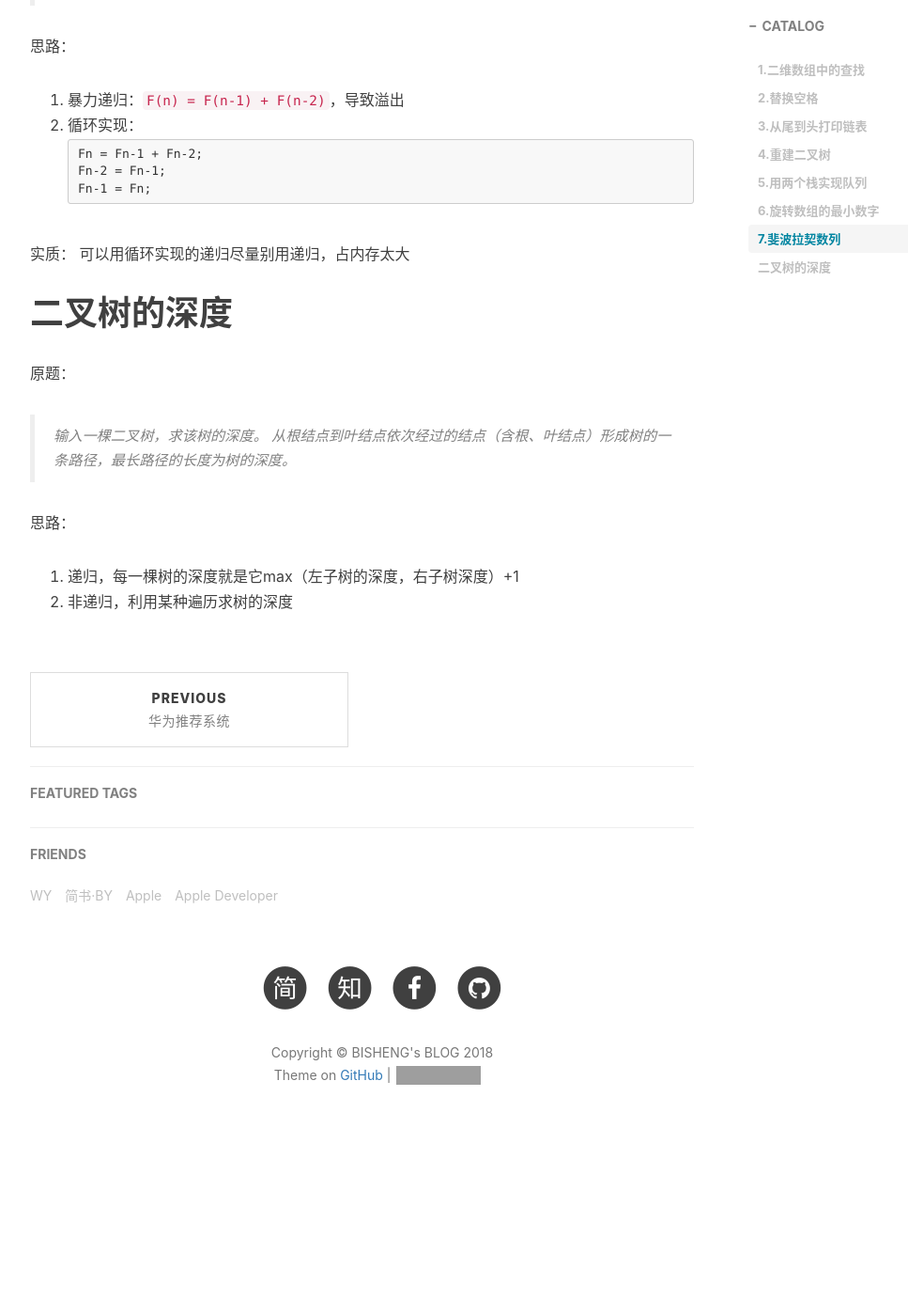
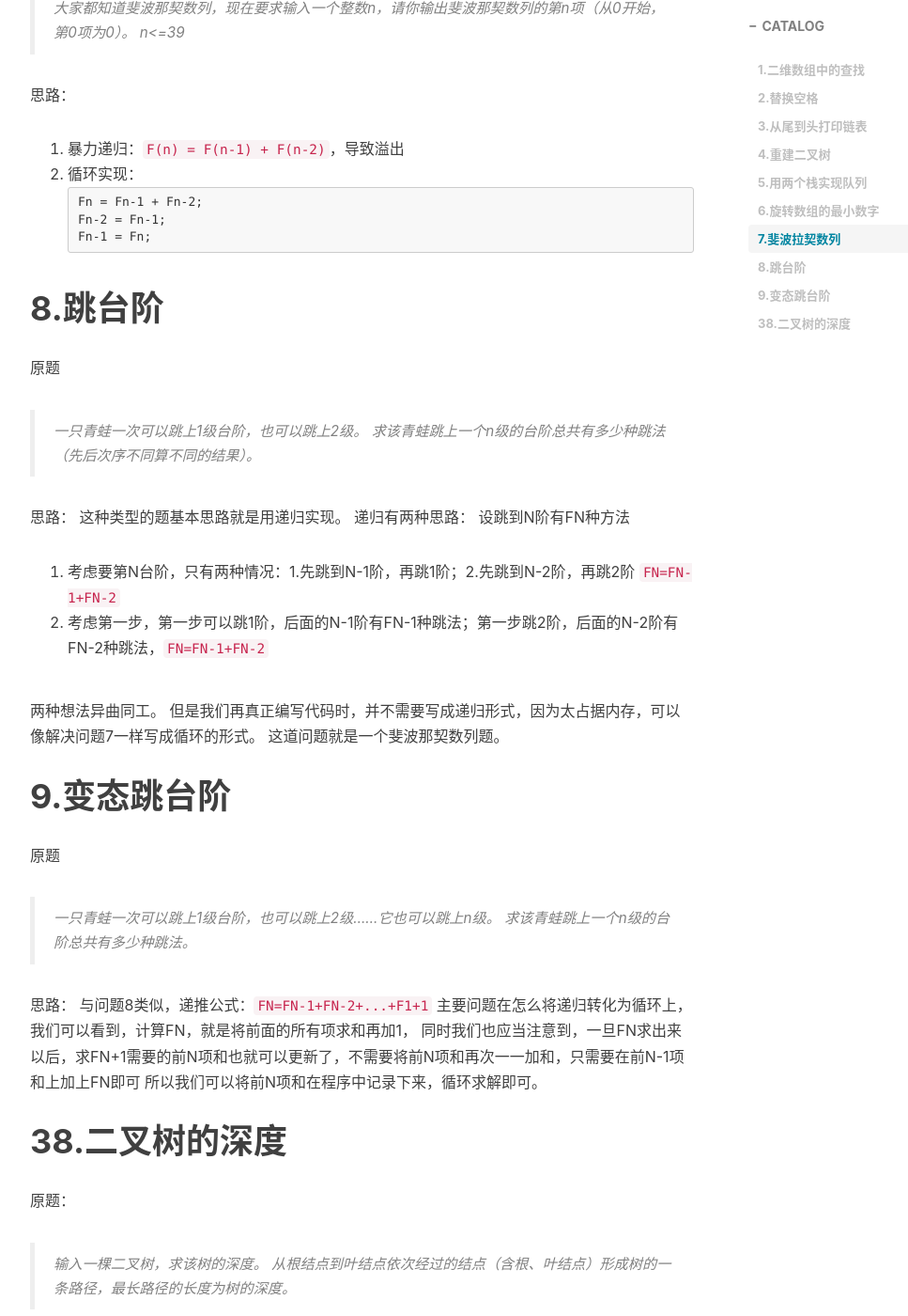
Before and after one commit to BishengSJTU/BishengSJTU.github.io, a Jekyll site: the page built from _posts/2018-12-07-剑指Offer.md, in a window 1280 px wide and 1400 px high, scrolled down 3579 px. Shown: the whole window at 94% size, without its empty margins (233-1200 px from the left). Built offline with Jekyll 4.4.1, drawn with Linux system fonts in a browser that asks for light colours; nearby versions of some CDN libraries; comment, search, counter and statistics services are not loaded; before the commit the page ends 4827 px from its top, so only the background shows below that; some of the changed text lies outside the part shown; grey boxes are pictures that could not be loaded.

Commit message:
2018-12-07

````diff
--- a/_posts/2018-12-07-剑指Offer.md
+++ b/_posts/2018-12-07-剑指Offer.md
@@ -10,9 +10,13 @@
     - Data Structure
 ---
 
-> 昨夜西风凋碧树。独上高楼，望尽天涯路
+> “昨夜西风凋碧树。独上高楼，望尽天涯路。”————第一重境界
 >
 > [我的博客](http://bishengsjtu.github.io)
+>
+> [github上上传了实现代码](https://github.com/BishengSJTU/JianZhiOffer)，
+>
+>是利用Clion这个IDE写的，Clion不论是代码风格还是调试都非常赞啦，强推！
 
 # 1.二维数组中的查找
 原题：
@@ -98,10 +102,36 @@
 Fn-1 = Fn;
 ```
 
-实质：
-可以用循环实现的递归尽量别用递归，占内存太大
+# 8.跳台阶
+原题
+>一只青蛙一次可以跳上1级台阶，也可以跳上2级。
+>求该青蛙跳上一个n级的台阶总共有多少种跳法（先后次序不同算不同的结果）。
 
-# 二叉树的深度
+
+思路：
+这种类型的题基本思路就是用递归实现。
+递归有两种思路：
+设跳到N阶有FN种方法
+1. 考虑要第N台阶，只有两种情况：1.先跳到N-1阶，再跳1阶；2.先跳到N-2阶，再跳2阶 `FN=FN-1+FN-2`
+2. 考虑第一步，第一步可以跳1阶，后面的N-1阶有FN-1种跳法；第一步跳2阶，后面的N-2阶有FN-2种跳法，`FN=FN-1+FN-2`
+
+两种想法异曲同工。
+但是我们再真正编写代码时，并不需要写成递归形式，因为太占据内存，可以像解决问题7一样写成循环的形式。
+这道问题就是一个斐波那契数列题。
+
+# 9.变态跳台阶
+原题
+>一只青蛙一次可以跳上1级台阶，也可以跳上2级……它也可以跳上n级。
+>求该青蛙跳上一个n级的台阶总共有多少种跳法。
+
+思路：
+与问题8类似，递推公式：`FN=FN-1+FN-2+...+F1+1`
+主要问题在怎么将递归转化为循环上，我们可以看到，计算FN，就是将前面的所有项求和再加1，
+同时我们也应当注意到，一旦FN求出来以后，求FN+1需要的前N项和也就可以更新了，不需要将前N项和再次一一加和，只需要在前N-1项和上加上FN即可
+所以我们可以将前N项和在程序中记录下来，循环求解即可。
+
+
+# 38.二叉树的深度
 原题：
 >输入一棵二叉树，求该树的深度。
 >从根结点到叶结点依次经过的结点（含根、叶结点）形成树的一条路径，最长路径的长度为树的深度。
````
